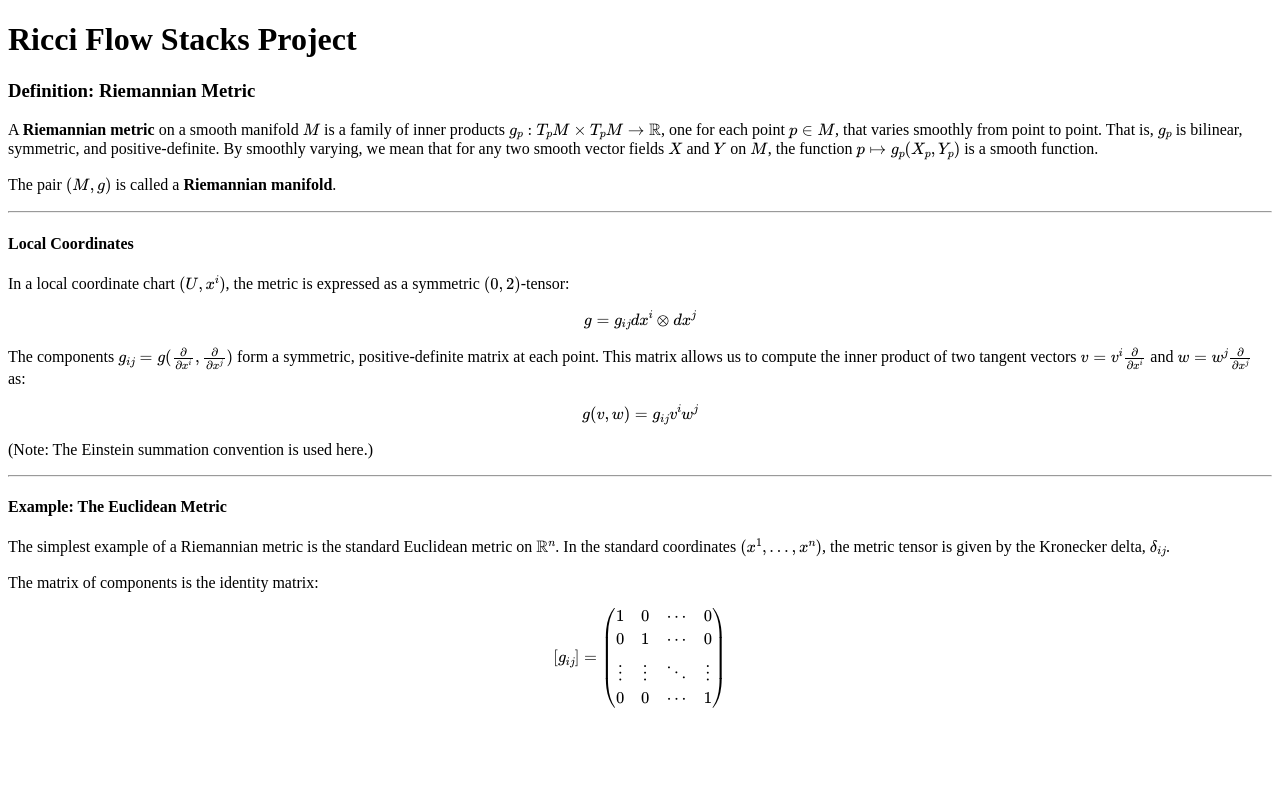
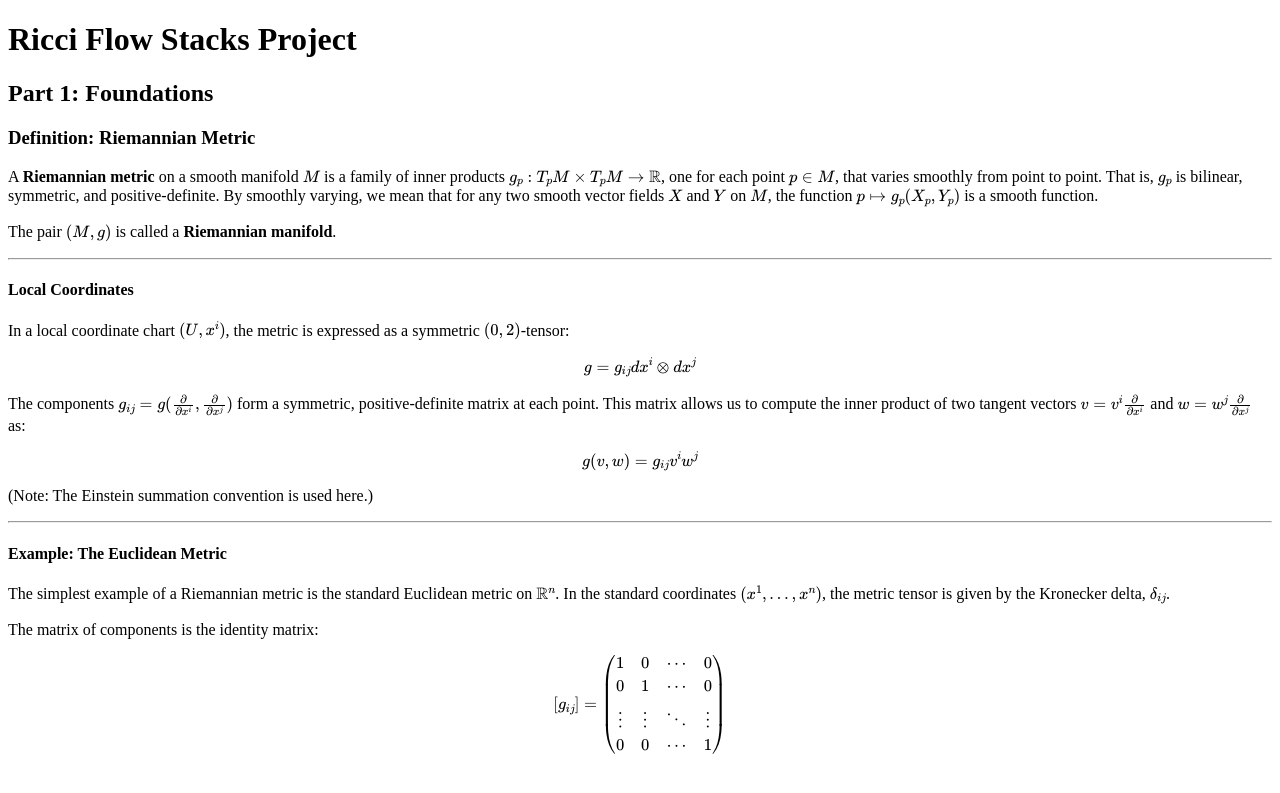
Before and after one commit to bennett-chow/ricciflow.org, a Jekyll site: the page built from part-1-foundations/riemannian-metric.md, in a window 1280 px wide. Shown: the top 793 px of the page. Built offline with Jekyll 4.4.1, drawn with Linux system fonts in a browser that asks for light colours.

Commit message:
Update riemannian-metric.md

```diff
--- a/part-1-foundations/riemannian-metric.md
+++ b/part-1-foundations/riemannian-metric.md
@@ -2,6 +2,8 @@
 layout: default
 title: Riemannian Metric
 ---
+
+## Part 1: Foundations
 
 ### Definition: Riemannian Metric
 
```
